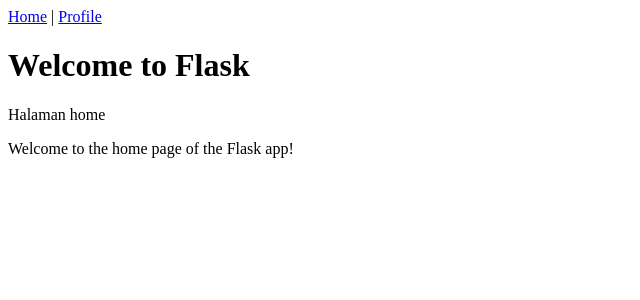
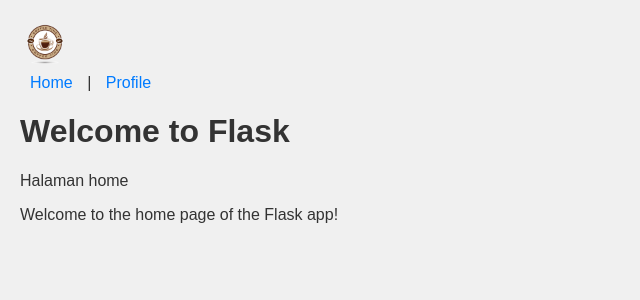
Before and after one commit to erxanz/belajar-flask-untuk-pemula, a Flask app: page / in a window 1280 px wide. Shown: the top 300 px of the page, without its empty margins (0-640 px from the left). Run offline with Flask 3, Linux system fonts and the light colour scheme.

Commit message:
2.2 update

```diff
--- /dev/null
+++ b/flask2.2/static/css/style.css
@@ -0,0 +1,16 @@
+body {
+    font-family: Arial, Helvetica, sans-serif;
+    margin: 20px;
+    background-color: #f0f0f0;
+    color: #333;
+}
+
+header nav a {
+    margin: 0 10px;
+    text-decoration: none;
+    color: #007BFF;
+}
+
+header nav a:hover {
+    text-decoration: underline;
+}
--- a/flask2.2/templates/base.html
+++ b/flask2.2/templates/base.html
@@ -3,10 +3,12 @@
 <head>
     <meta charset="UTF-8">
     <meta name="viewport" content="width=device-width, initial-scale=1.0">
+    <link rel="stylesheet" href="{{ url_for('static', filename='css/style.css') }}">
     <title>{{ title }}</title>
 </head>
 <body>
     <header>
+        <img src="{{ url_for('static', filename='img/kopi.png') }}" alt="kopi" width="50" height="50">
         <nav>
             <a href="/">Home</a> | <a href="/profile">Profile</a>
         </nav>
```
Also changed, not shown: flask2.2/README.md, flask2.2/static/img/kopi.png (added).
